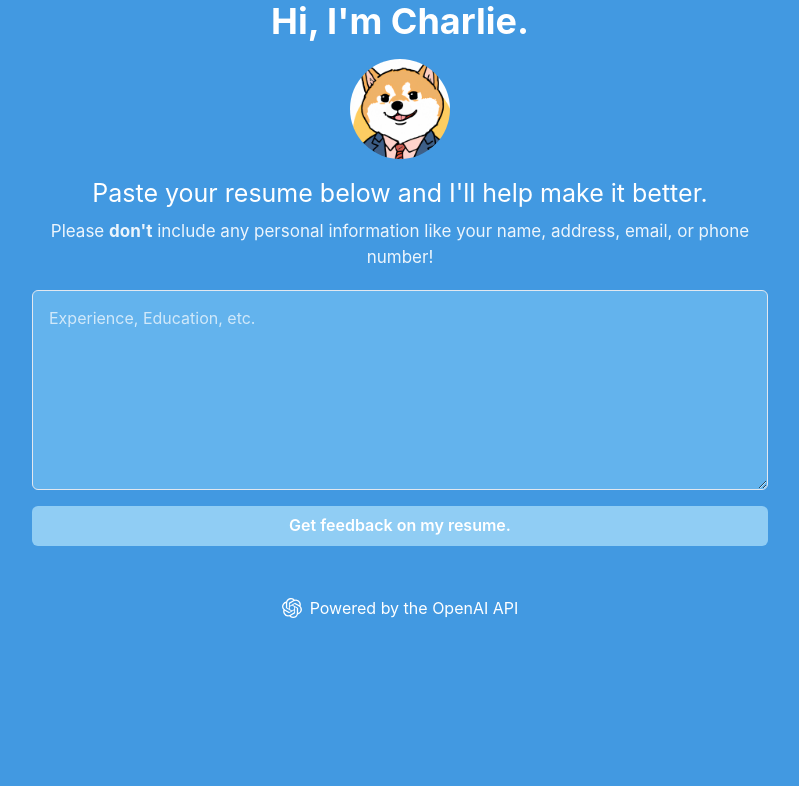
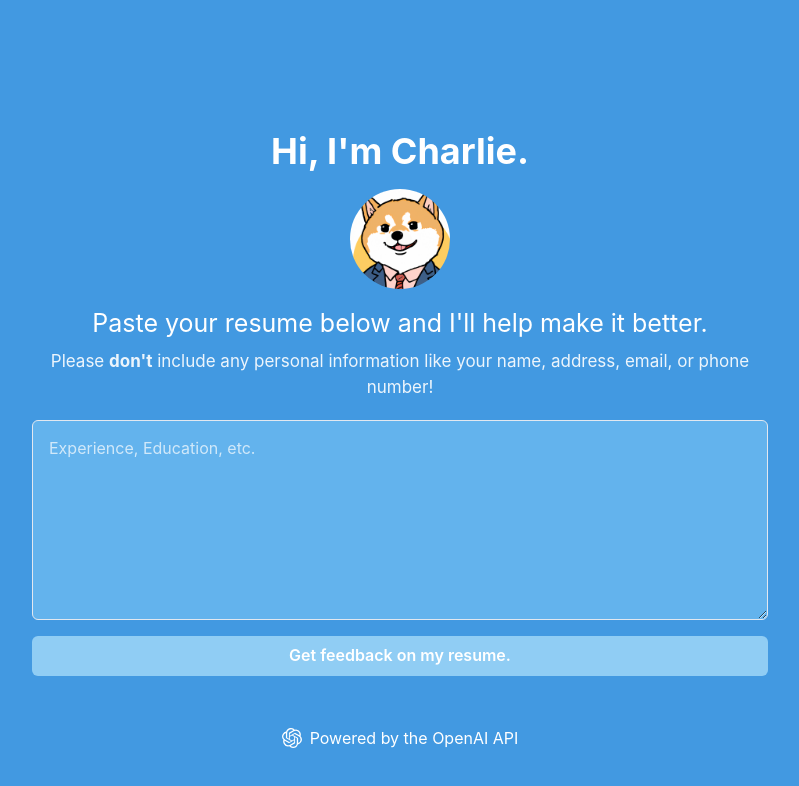
Before and after one commit to ibratanov/charlie-ai, a React (Vite) app: page / in a window 1280 px wide. Shown: the top 786 px of the page, without its empty margins (240-1039 px from the left). Built offline with nearby package versions, Linux system fonts and the light colour scheme.

Commit message:
Clean up code and add back previous styling

```diff
--- a/src/App.tsx
+++ b/src/App.tsx
@@ -53,7 +53,7 @@ const App = () => {
           {"role": "system", "content": '{ "prompt": "' + prompt + text + '", "output_format": "html" }'},
         ],
         temperature: 0.2,
-        frequency_penalty: 0.8,
+        frequency_penalty: 0.8
       })
     }
 
@@ -74,7 +74,7 @@ const App = () => {
   }
 
   return (
-    <Box bg='blue.400' color='white' h='100vh' >
+    <Box bg='blue.400' color='white' height='100vh' paddingTop={130}>
       <Container maxW='3xl' centerContent>
         <Header />
         <TextInput generateFeedback={generateFeedback} />
```
